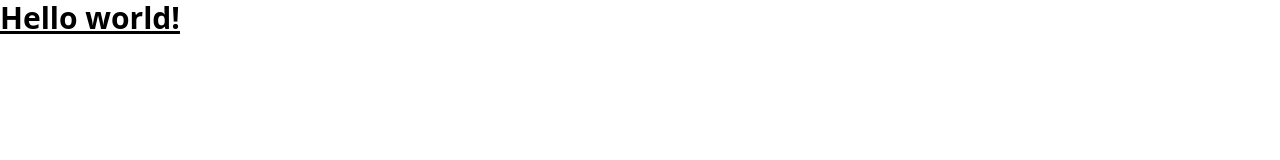
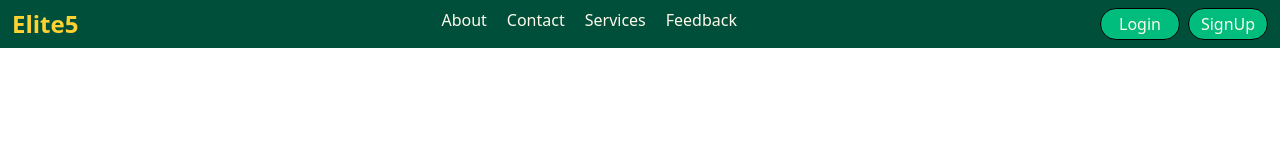
Before and after one commit to gauravkataria00/Elite5, a website: page src/pages/index.html in a window 1280 px wide. Drawn offline with nearby package versions, Linux system fonts and the light colour scheme; files that its build step writes are made by us from their sources.

Commit message:
Update index.html

```diff
--- a/src/pages/index.html
+++ b/src/pages/index.html
@@ -3,11 +3,26 @@
 <head>
   <meta charset="UTF-8">
   <meta name="viewport" content="width=device-width, initial-scale=1.0">
+  <script src="https://cdn.jsdelivr.net/npm/@tailwindcss/browser@4"></script>
   <link rel="stylesheet" href="../output.css">
 </head>
 <body>
-  <h1 class="text-3xl font-bold underline">
-    Hello world!
-  </h1>
+  <header>
+  <nav class="flex justify-between py-2 px-3 shadow-black bg-emerald-900 text-amber-50 ">
+    <div class="font-bold text-2xl text-amber-300">
+    <h1><a href="index.html">Elite5</a></h1>
+  </div>
+  <ul class="flex gap-4 font-medium space-x-1">
+    <li class="hover:underline"><a href="about.html">About</a></li>
+    <li class="hover:underline"><a href="Contact.html">Contact</a></li>
+    <li class="hover:underline"><a href="Services.html">Services</a></li>
+    <li class="hover:underline"><a href="Feedback.html">Feedback</a></li>
+  </ul>
+  <div class="flex gap-2">
+    <button class="border border-black rounded-2xl w-20 bg-emerald-500 hover:bg-emerald-200 hover:text-black duration-400"><a href="Login.html">Login</a></button>
+    <button class="border border-black rounded-2xl w-20 bg-emerald-500 hover:bg-emerald-200 hover:text-black duration-400"><a href="SignUp.html">SignUp</a></button>
+  </div>
+</nav>
+</header>
 </body>
 </html>
```
